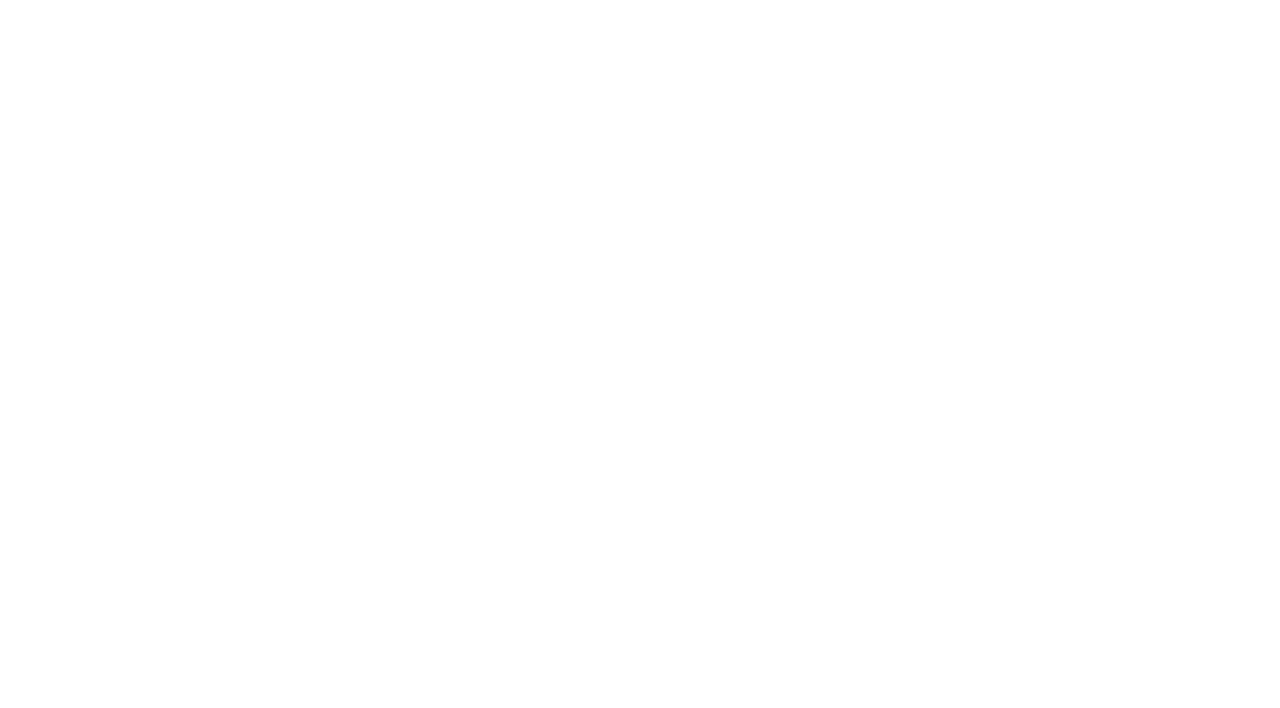
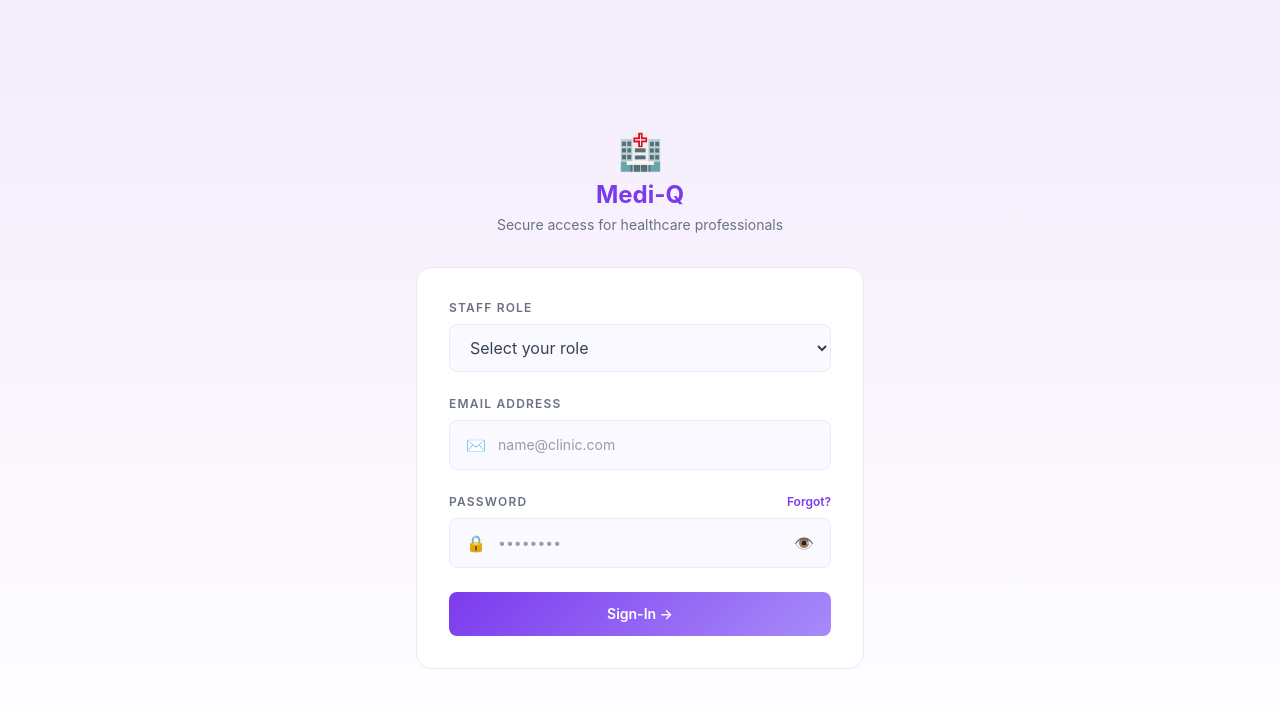
Before and after one commit to tanujkinkar9/Medi-Q, a React (Vite) app in the folder client/: page /login in a window 1280 px wide. Before the commit this address had no page. Shown: the top 708 px of the page. Built offline with nearby package versions, Linux system fonts and the light colour scheme.

Commit message:
feat: Login page

```diff
--- a/client/src/App.jsx
+++ b/client/src/App.jsx
@@ -1,10 +1,12 @@
 import { Routes, Route } from 'react-router-dom'
 import Landing from './pages/patient/Landing'
+import Login from './pages/staff/Login'
 
 function App() {
   return (
     <Routes>
       <Route path="/" element={<Landing />}/>
+      <Route path="/login" element={<Login/>}/>
       </Routes>
   )
 }
--- /dev/null
+++ b/client/src/pages/staff/Login.jsx
@@ -0,0 +1,71 @@
+function Login(){
+    return(
+        <div className="min-h-screen flex flex-col items-center justify-center" style={{background:'linear-gradient(to bottom, #f3ecfb,#ffffff'}}>
+         {/*Logo + Title*/}
+        <div className="text-center mb-8">
+            <span className="text-4xl">🏥</span>
+            <h1 className="text-2xl font-bold mt-2" style={{color:'#7c3aed'}}>Medi-Q</h1>
+            <p className="text-gray-500 text-sm mt-1">Secure access for healthcare professionals</p>
+
+        </div>
+
+         {/*Card*/}
+         <div className="bg-white rounded-2xl p-8 w-full max-w-md"style={{border:'1px solid #ede9fb'}}>
+
+         {/*staff Role dropdown*/}
+         <div className="mb-6">
+            <label className="text-xs font-semibold uppercase tracking-widest text-gray-500 mb-2 block">
+                Staff Role
+            </label>
+            <select className="w-full px-4 py-3 rounded-lg text-gray-700 outline-none" style={{border:'1px solid #ede9fb', background: '#faf9ff'}}>
+                <option vlaue="">Select your role </option>
+                <option value="doctor">Doctor</option>
+                <option value="receptionist">Receptionist</option>
+                <option value="admin">Admin</option>
+            </select>
+         </div>
+         {/*Email input*/}
+         <div className="mb-6">
+            <label className="text-xs font-semibold uppercase tracking-widest text-gray-500 mb-2 block">
+            Email Address
+            </label>
+            <div className="flex items-center rounded-lg px-4 py-3 gap-3"style={{border:'1px solid #ede9fb',background: '#faf9ff'}}>
+                <span className="text-gray-400">✉️</span>
+
+                <input
+                type="email"
+                placeholder= "name@clinic.com"
+                className="bg-transparent outline-none text-gray-700 w-full text-sm"
+                />
+            </div>
+
+         </div>
+         {/*password input*/}
+         <div className="mb-6">
+            <div className="flex items-center justify-between mb-2">
+                <label className="text-xs font-semibold uppercase tracking-widest text-gray-500">
+                    Password
+                </label>
+                 <a href="#" className="text-xs font-semibold" style={{color:'#7c3aed'}}>Forgot?</a>
+            </div>
+            <div className="flex items-center rounded-lg px-4 py-3 gap-3" style={{border:'1px solid #ede9fb', background:'#faf9ff'}}>
+                <span className="text-gray-400">🔒</span>
+                <input
+                type="password"
+                placeholder="••••••••"
+                className="bg-transparent outline-none text-gray-700 w-full text-sm"
+                />
+                <span className="text-gray-400 cursor-pointer">👁️</span>
+            </div>
+         </div>
+         {/*Sign In button */}
+          <button className="w-full py-3 rounded-lg text-white font-semibold text-sm flex items-center justify-center gap-2"style={{background:'linear-gradient(135deg,#7c3aed,#a78bfa)'}}>
+            Sign-In →
+          </button>
+         </div>
+         {/*Footer Links*/}
+        </div>
+    )
+}
+
+export default Login
```
